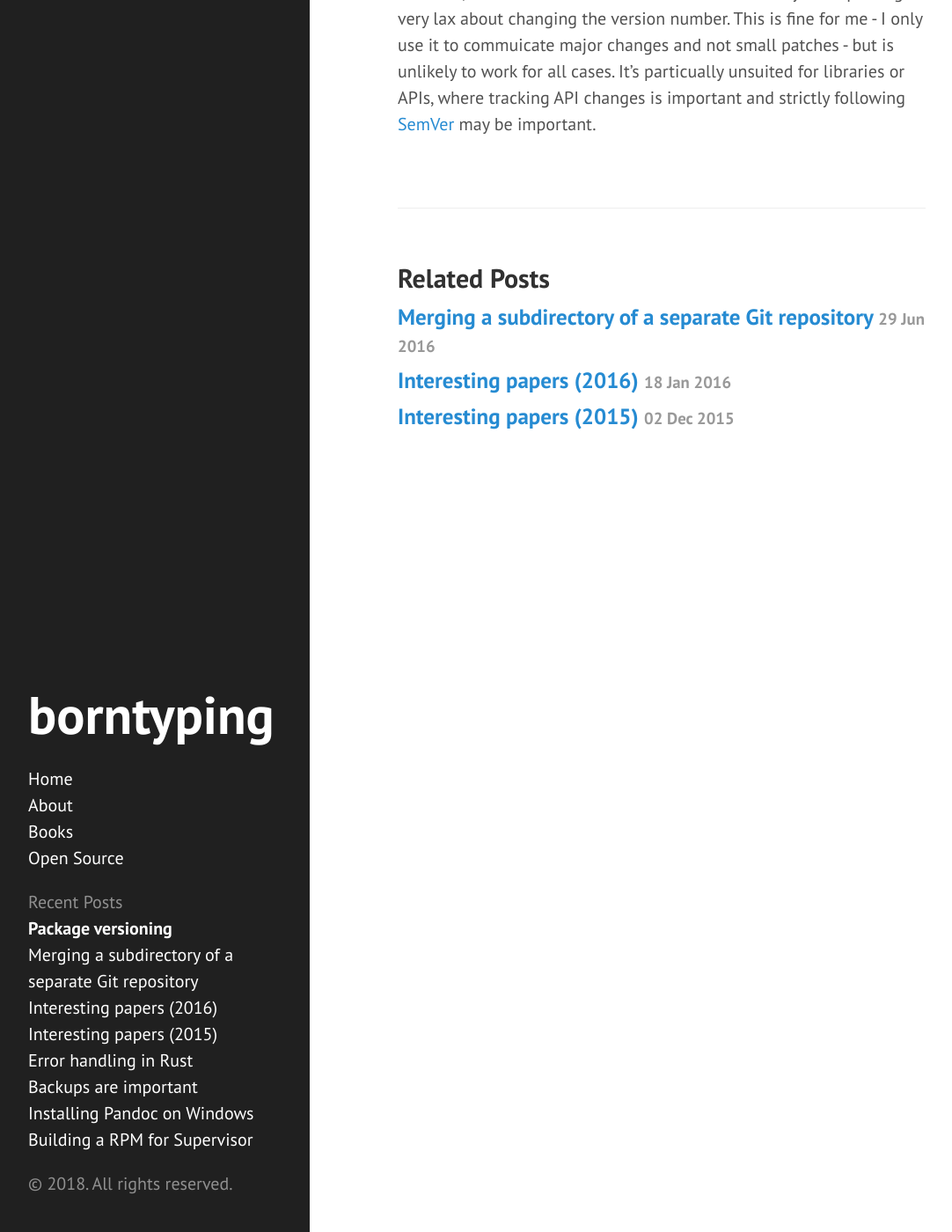
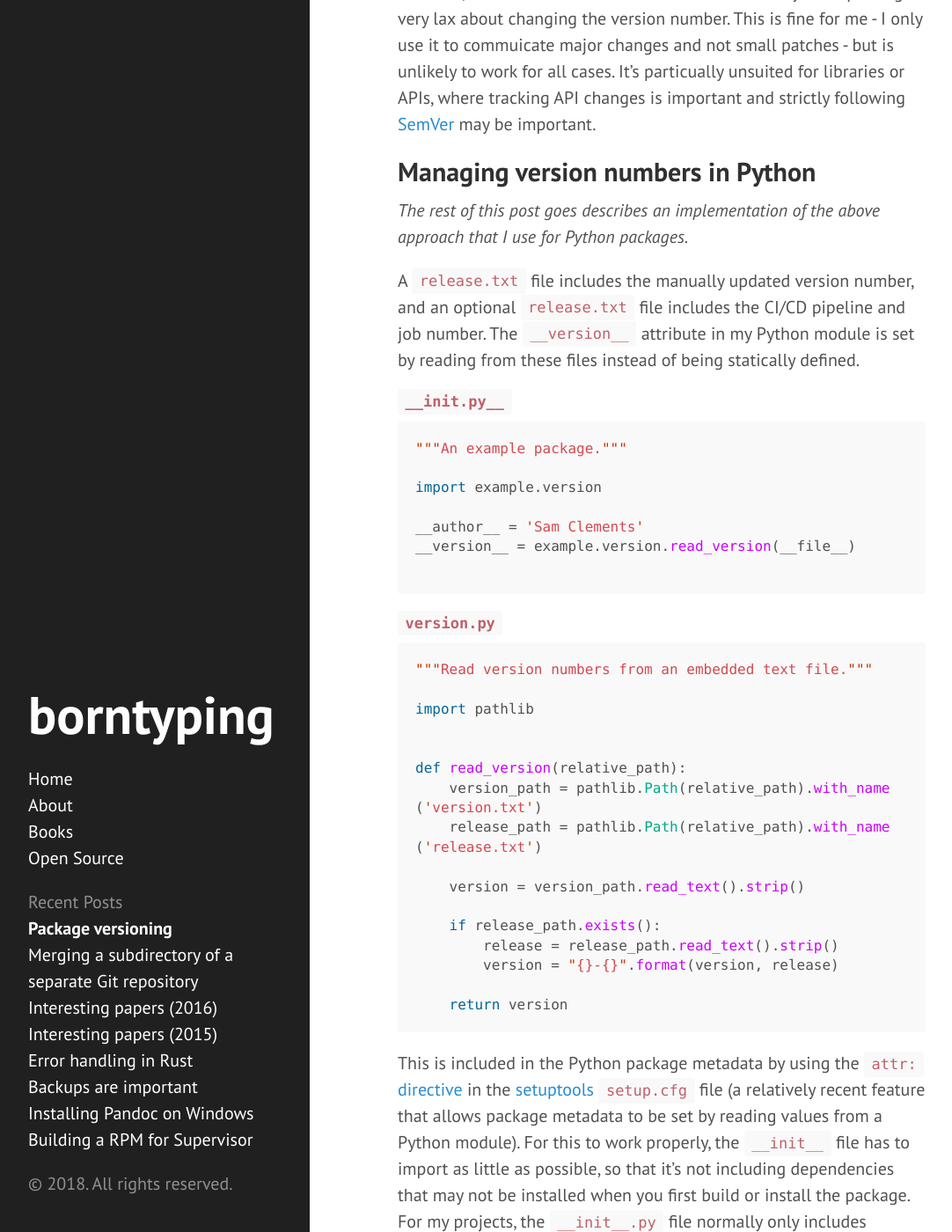
Before and after one commit to borntyping/borntyping.github.io, a Jekyll site: the page built from _posts/2018-06-21-package-versioning.md, in a window 1280 px wide and 1400 px high, scrolled down 1404 px. Shown: the whole window at 88% size, without its empty margins (8-1090 px from the left). Built offline with Jekyll 4.4.1, drawn with Linux system fonts in a browser that asks for light colours; some of the changed text lies outside the part shown.

Commit message:
Add examples to pacakging post

````diff
--- a/_posts/2018-06-21-package-versioning.md
+++ b/_posts/2018-06-21-package-versioning.md
@@ -16,3 +16,74 @@ The approach works very neatly with packaging tools like RPM, which have seperat
 You could quite easily remove the manually incremented version number and loose no technical capability. However, I find simple, easy to remember numbers much easier to communicate than the long digit sequences an automatic release number will provide. Asking someone to check if they are running "version 4 or above" is much simpler than asking if the version number is "12034 or above" - people remember small numbers much more easily. You can also still use familiar [SemVer](https://semver.org/) like semantics to describe the scale of change - "we're upgrading from version 9034 to 9725" says very little about the changes involved, whereas "we're upgading from version 4.1 to 5.3" implies multiple large changes, or "we're upgading from version 4.1.0 to 4.1.1" implies a small fix. I find this is especially useful when communicating with non-technical people who use the application.
 
 However, a downside to this is that humans will likely end up being very lax about changing the version number. This is fine for me - I only use it to commuicate major changes and not small patches - but is unlikely to work for all cases. It's particually unsuited for libraries or APIs, where tracking API changes is important and strictly following [SemVer](https://semver.org/) may be important.
+
+## Managing version numbers in Python
+
+_The rest of this post goes describes an implementation of the above approach that I use for Python packages._
+
+A `release.txt` file includes the manually updated version number, and an optional `release.txt` file includes the CI/CD pipeline and job number. The `__version__` attribute in my Python module is set by reading from these files instead of being statically defined.
+
+##### `__init.py__`
+
+```python
+"""An example package."""
+
+import example.version
+
+__author__ = 'Sam Clements'
+__version__ = example.version.read_version(__file__)
+
+```
+
+##### `version.py`
+
+```python
+"""Read version numbers from an embedded text file."""
+
+import pathlib
+
+
+def read_version(relative_path):
+    version_path = pathlib.Path(relative_path).with_name('version.txt')
+    release_path = pathlib.Path(relative_path).with_name('release.txt')
+
+    version = version_path.read_text().strip()
+
+    if release_path.exists():
+        release = release_path.read_text().strip()
+        version = "{}-{}".format(version, release)
+
+    return version
+```
+
+This is included in the Python package metadata by using the [`attr:` directive](https://setuptools.readthedocs.io/en/latest/setuptools.html#configuring-setup-using-setup-cfg-files) in the [setuptools](https://setuptools.readthedocs.io/) `setup.cfg` file (a relatively recent feature that allows package metadata to be set by reading values from a Python module). For this to work properly, the `__init__` file has to import as little as possible, so that it's not including dependencies that may not be installed when you first build or install the package. For my projects, the `__init__.py` file normally only includes metadata and absolute essentials (e.g. exit handlers with no dependencies).
+
+```ini
+[metadata]
+name = example
+version = attr: example.__version__
+...
+```
+
+With everything setup to build the application as a Python package, I also use this in a Makefile that builds an RPM with the Python package using [fpm](https://github.com/jordansissel/fpm).
+
+```makefile
+CI_PIPELINE_ID?=0
+CI_JOB_ID?=0
+
+NAME=$(shell python setup.py --name)
+VERSION=$(shell cat odyssey/version.txt)
+RELEASE=$(CI_PIPELINE_ID).$(CI_JOB_ID)
+
+example/release.txt:
+	echo "$(RELEASE)" > "$@"
+
+$(NAME)-$(VERSION)-$(RELEASE).x86_64.rpm:
+	fpm -s dir -t rpm \
+	--name "$(NAME)" \
+	--depends "python" \
+	--version "$(VERSION)" \
+	--iteration "$(RELEASE)" \
+	--maintainer "Sam Clements" \
+	.
+```
````
